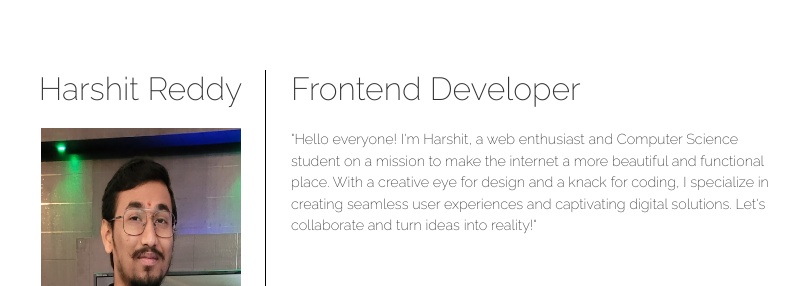
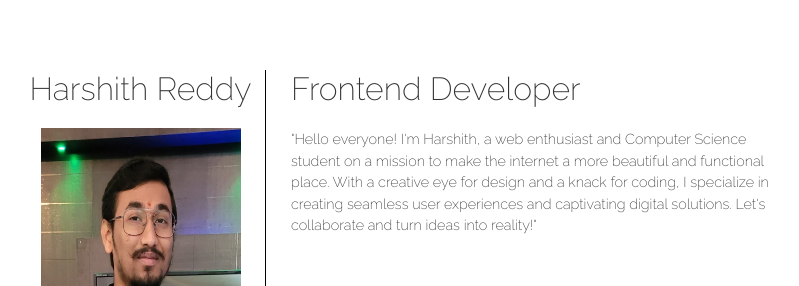
Before and after one commit to WEBryen/GroupProjectFinal, a plain HTML site: page index.html in a window 1280 px wide. Shown: the part 4849-5135 px from the top of the page, 112-911 px from the left. Drawn offline with nearby package versions, Linux system fonts and the light colour scheme.

Commit message:
Update index.html

```diff
--- a/index.html
+++ b/index.html
@@ -249,13 +249,13 @@
         </div>
         <div class="memArea fade-left reveal">
           <div class="member No4">
-            <h2>Harshit Reddy</h2>
+            <h2>Harshith Reddy</h2>
             <img class="memImg" src="img/teamMember/harshit.jpeg">
           </div>
           <div class="memText">
             <h2>Frontend Developer</h2>
             <p>
-              "Hello everyone! I'm Harshit, a web enthusiast and Computer
+              "Hello everyone! I'm Harshith, a web enthusiast and Computer
               Science student on a mission to make the internet a more beautiful
               and functional place. With a creative eye for design and a knack
               for coding, I specialize in creating seamless user experiences and
```
